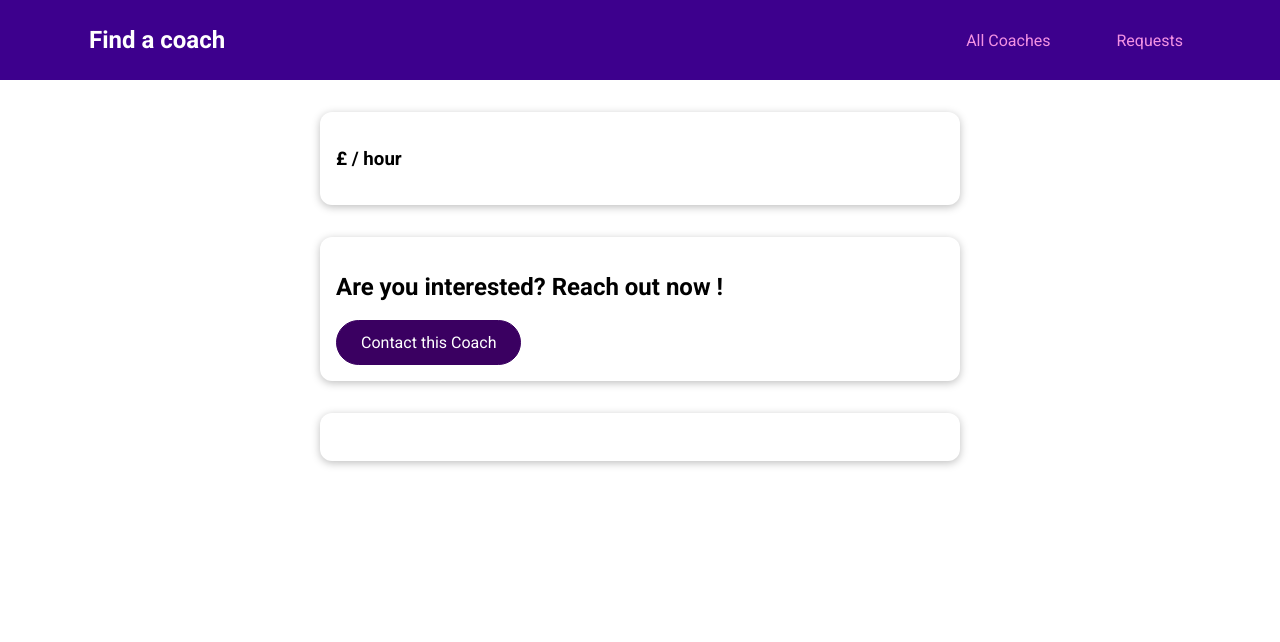
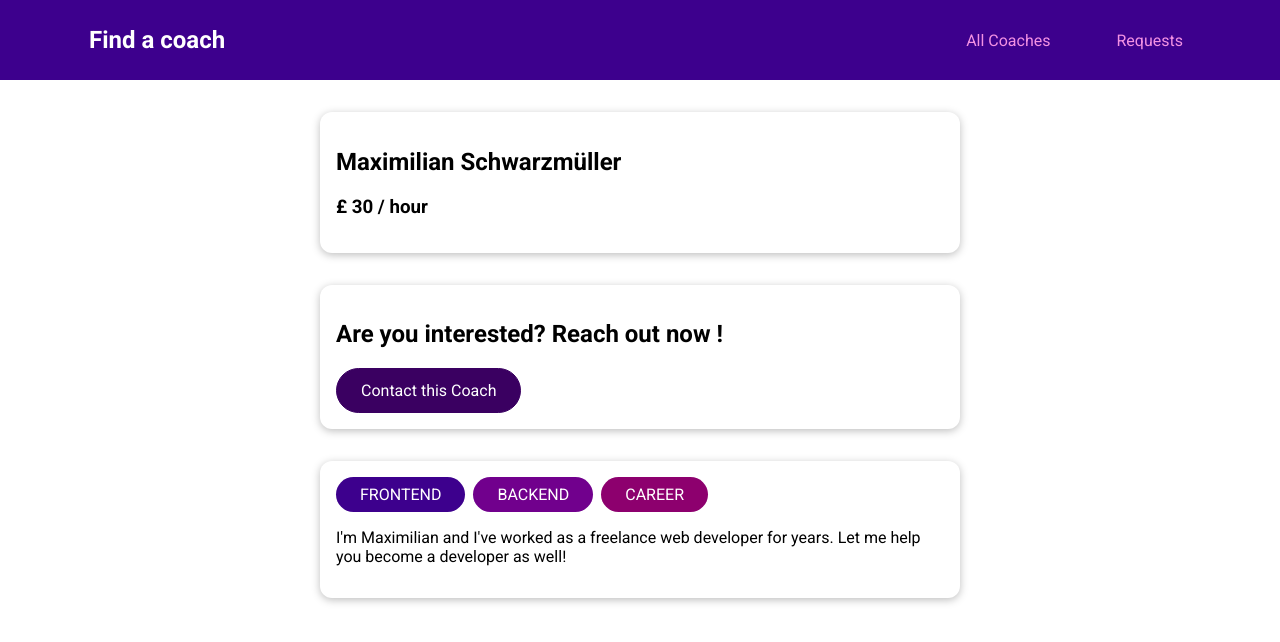
Before and after one commit to JPS09/VueJS_MainProject_FindACoach, a Vue app: page /coaches/c1 in a window 1280 px wide. Shown: the top 642 px of the page. Built offline with nearby package versions, Linux system fonts and the light colour scheme.

Commit message:
Added computed property to access data

```diff
--- a/src/pages/coaches/CoachDetails.vue
+++ b/src/pages/coaches/CoachDetails.vue
@@ -35,6 +35,23 @@ export default {
       selectedCoach: null
     };
   },
+  computed: {
+    fullName() {
+      return this.selectedCoach.firstName + ' ' + this.selectedCoach.lastName;
+    },
+    contactLink() {
+      return this.$route.path + '/contact';
+    },
+    areas() {
+      return this.selectedCoach.areas;
+    },
+    rate() {
+      return this.selectedCoach.hourlyRate;
+    },
+    description() {
+      return this.selectedCoach.description;
+    }
+  },
   created() {
     this.selectedCoach = this.$store.getters['coaches/coaches'].find(
       coach => coach.id === this.id
```
